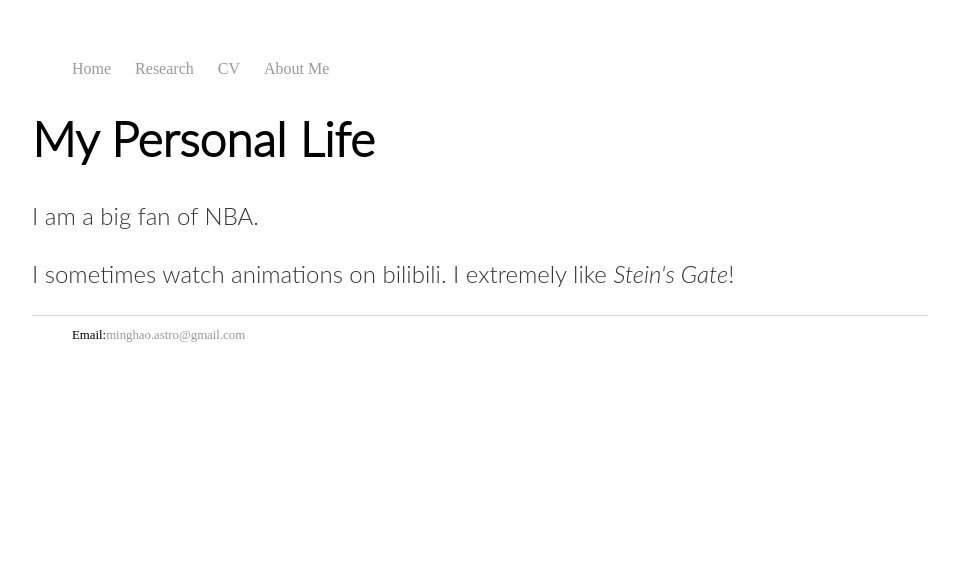
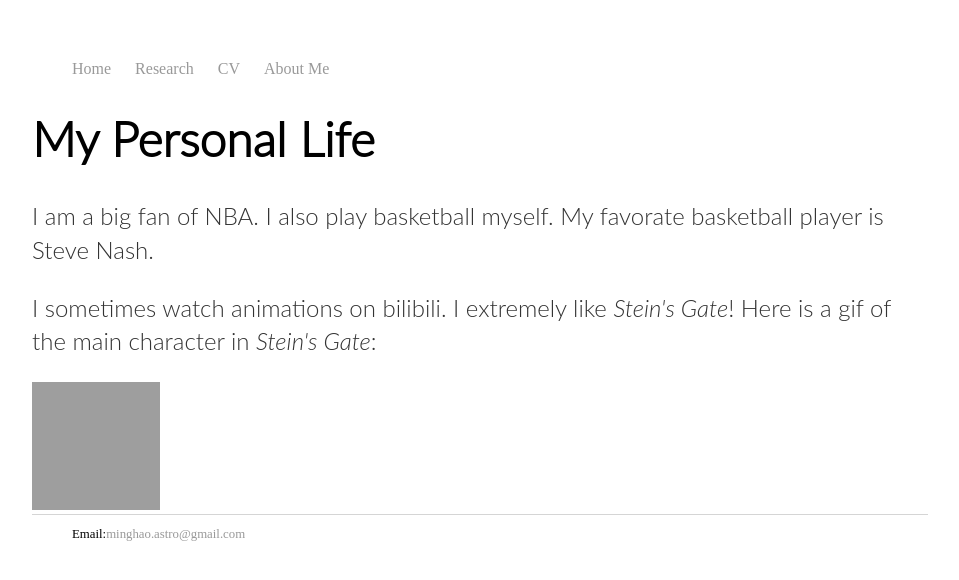
Before and after one commit to JianiDing/JianiDing.github.io, a Jekyll site: the page built from about/index.html, in a window 1280 px wide. Shown: the top 580 px of the page, without its empty margins (160-1119 px from the left). Built offline with Jekyll 4.4.1, drawn with Linux system fonts in a browser that asks for light colours; grey boxes are pictures that could not be loaded.

Commit message:
Update index.html

```diff
--- a/about/index.html
+++ b/about/index.html
@@ -6,8 +6,11 @@ title: My Personal Life
 
 <div class="blurb">
 	<h1 style="font-family:lato light">{{ page.title }}</h1>
-	<p style="font-family:lato light">I am a big fan of NBA.</p>
+	<p style="font-family:lato light">I am a big fan of NBA. I also play basketball myself.
+		My favorate basketball player is Steve Nash.</p>
 	<p style="font-family:lato light">
 	I sometimes watch animations on bilibili. I extremely like <em>Stein's Gate</em>!
+		Here is a gif of the main character in <em>Stein's Gate</em>:
 	</p>
+	<img src="or.gif" style="width:128px;height:128px;">
 </div>
```
